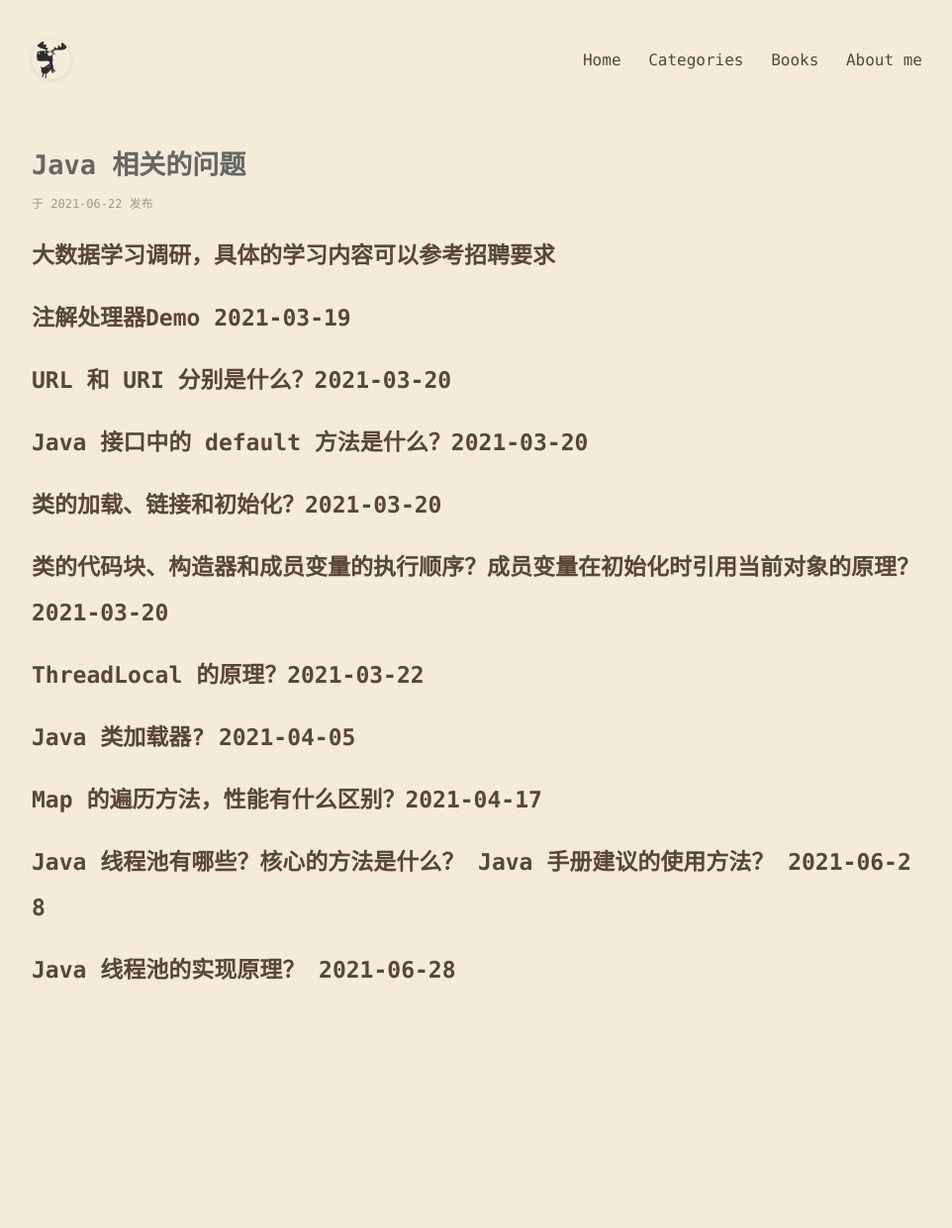
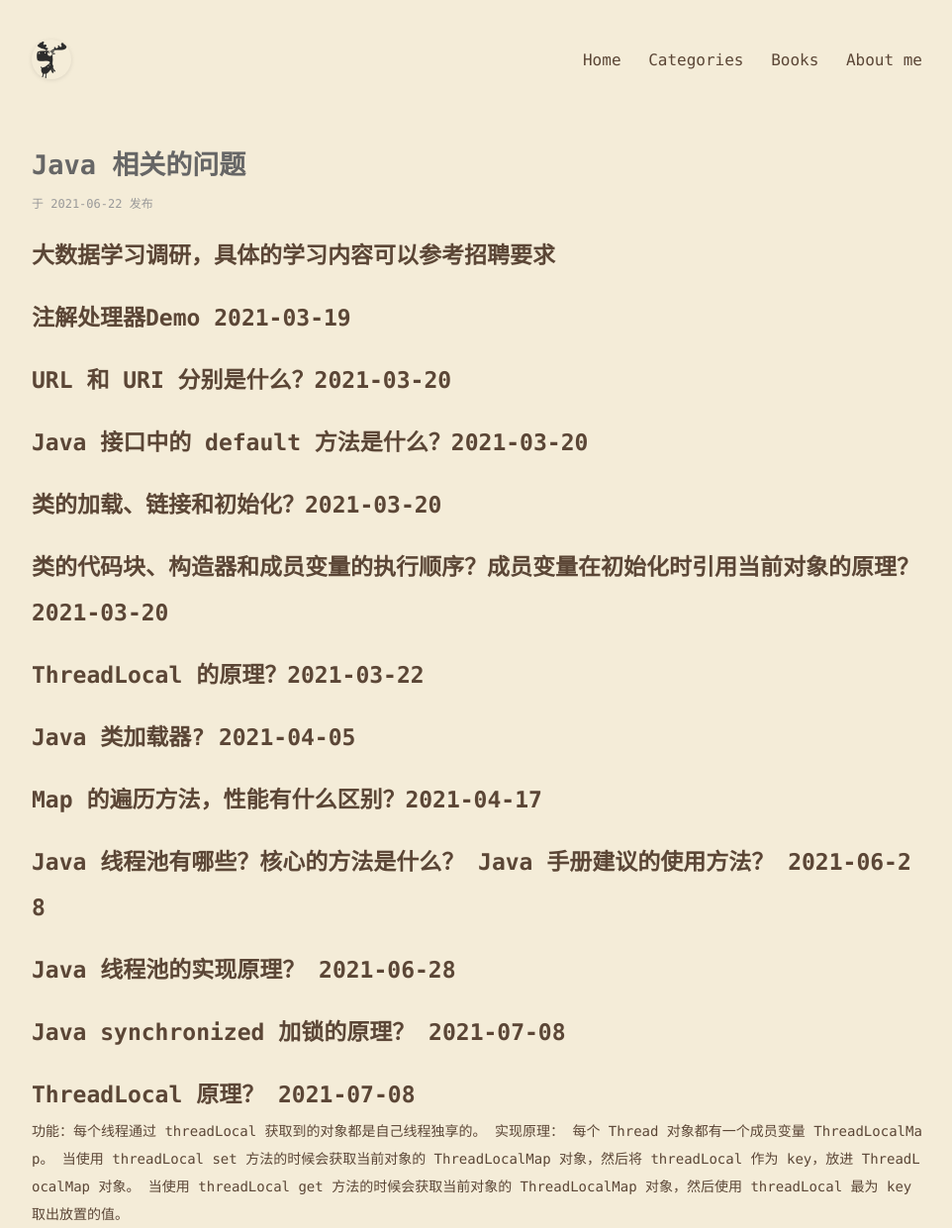
Before and after one commit to Suomea/Suomea.github.io, a Jekyll site: the page built from _posts/2021-06-22-Java 相关的问题.md, in a window 1280 px wide. Shown: the whole page at 99% size, without its empty margins (158-1120 px from the left). Built offline with Jekyll 4.4.1, drawn with Linux system fonts in a browser that asks for light colours; some web fonts are replaced; before the commit the page ends 1003 px from its top, so only the background shows below that.

Commit message:
:tada: 更新。

```diff
--- a/_posts/2021-06-22-Java 相关的问题.md
+++ b/_posts/2021-06-22-Java 相关的问题.md
@@ -25,3 +25,14 @@ categories: [Java]
 ## Java 线程池有哪些？核心的方法是什么？ Java 手册建议的使用方法？ 2021-06-28
 
 ## Java 线程池的实现原理？ 2021-06-28
+
+## Java synchronized 加锁的原理？ 2021-07-08
+
+
+
+## ThreadLocal 原理？ 2021-07-08
+功能：每个线程通过 threadLocal 获取到的对象都是自己线程独享的。
+实现原理：
+每个 Thread 对象都有一个成员变量 ThreadLocalMap。
+当使用 threadLocal set 方法的时候会获取当前对象的 ThreadLocalMap 对象，然后将 threadLocal 作为 key，放进 ThreadLocalMap 对象。
+当使用 threadLocal get 方法的时候会获取当前对象的 ThreadLocalMap 对象，然后使用 threadLocal 最为 key 取出放置的值。
```
Also changed, not shown: _posts/2021-06-22-并发相关的问题.md (+2 -0 lines).
